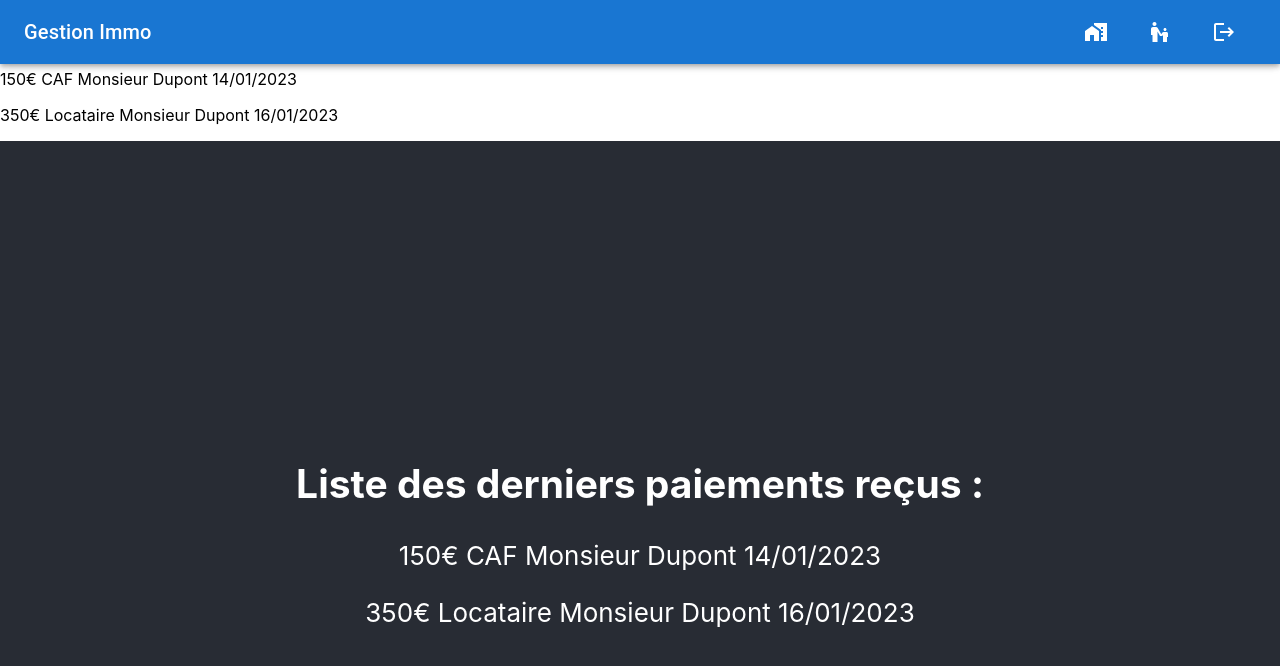
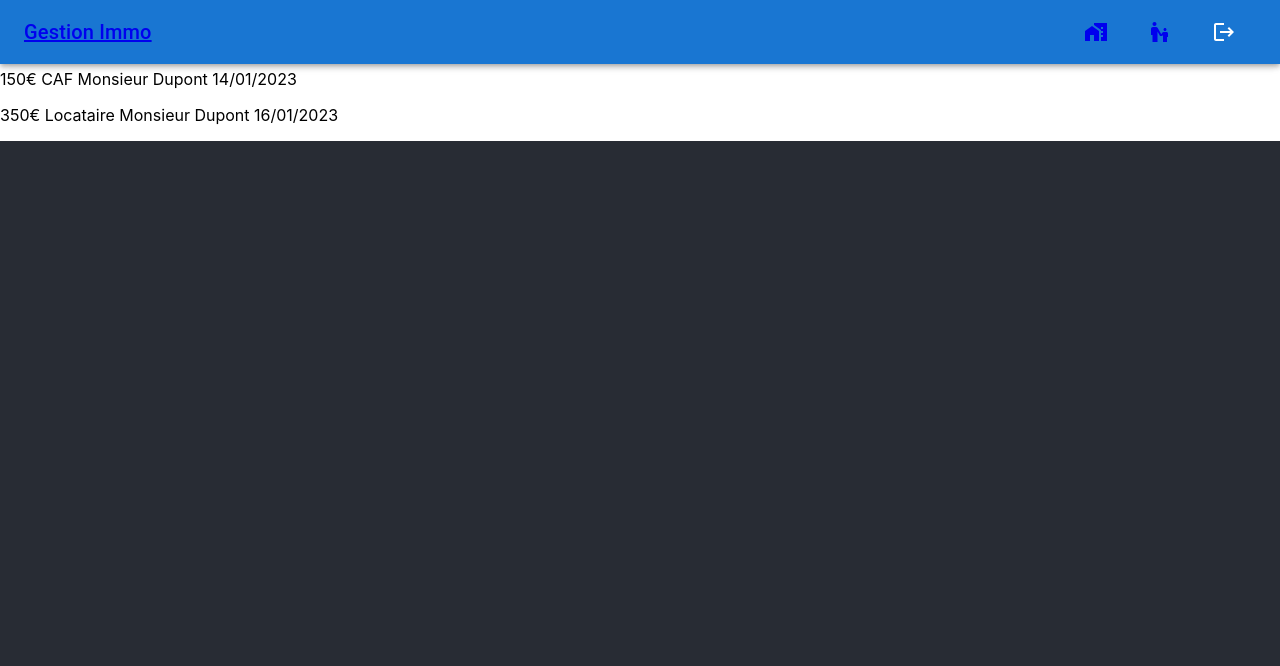
Before and after one commit to ColeeneP/AppGestionLocation, a React (Create React App) app in the folder frontend/: page /home in a window 1280 px wide. Shown: the top 666 px of the page. Built offline with nearby package versions, Linux system fonts and the light colour scheme.

Commit message:
add some routes

```diff
--- a/frontend/src/App.js
+++ b/frontend/src/App.js
@@ -13,6 +13,7 @@ import MenuItem from '@mui/material/MenuItem';
 import useMediaQuery from '@mui/material/useMediaQuery';
 import { useTheme } from '@mui/material/styles';
 import Home from './components/Home';
+import { Link } from "react-router-dom";
 
 export default function App() {
   const [anchorEl, setAnchorEl] = React.useState(null);
@@ -31,9 +32,9 @@ export default function App() {
       <header className="App-header">
       <AppBar position="fixed" top='0' sx={{ display: isMobile ? 'block' : 'none'}}>
         <Toolbar>
-          <Typography variant="h6" component="div" align='left'  sx={{ flexGrow: 1 }}>
+        <Link to={`/home`}><Typography variant="h6" component="div" align='left'  sx={{ flexGrow: 1 }}>
             Gestion Immo
-          </Typography>
+          </Typography></Link>
           <MoreVertIcon onClick={handleClick} />
             <Menu         MenuListProps={{
           'aria-labelledby': 'long-button',
@@ -42,10 +43,10 @@ export default function App() {
         open={open}
         onClose={handleClose}>
               <MenuItem>
-                <Button color="inherit"><HomeWorkIcon /></Button>
+              <Link to={`/flats`}><Button color="inherit"><HomeWorkIcon /></Button></Link>
               </MenuItem>
               <MenuItem>
-              <Button color="inherit"><EscalatorWarningIcon /></Button>
+              <Link to={`/tenants`}><Button color="inherit"><EscalatorWarningIcon /></Button></Link>
               </MenuItem>
               <MenuItem>
               <Button color="inherit"><LogoutIcon /></Button>
@@ -56,15 +57,14 @@ export default function App() {
 
       <AppBar position="fixed" top='0' sx={{ display: isMobile ? 'none' : 'block'}}>
         <Toolbar>
-          <Typography variant="h6" component="div" align='left'  sx={{ flexGrow: 1 }}>
-            Gestion Immo
+        <Typography variant="h6" component="div" align='left'  sx={{ flexGrow: 1 }}>
+            <Link to={`/home`}>Gestion Immo</Link>
           </Typography>
-              <Button color="inherit" title="Appartements"><HomeWorkIcon /></Button>
-              <Button color="inherit" title="Locataires"><EscalatorWarningIcon /></Button>
+              <Link to={`/flats`}><Button color="inherit" title="Appartements"><HomeWorkIcon /></Button></Link>
+              <Link to={`/tenants`}><Button color="inherit" title="Locataires"><EscalatorWarningIcon /></Button></Link>
               <Button color="inherit" title="Se déconnecter"><LogoutIcon /></Button>
         </Toolbar>
       </AppBar>
-      <Home />
       </header>
     </div>
   );
--- a/frontend/src/index.js
+++ b/frontend/src/index.js
@@ -5,6 +5,8 @@ import './index.css';
 import App from './App.js';
 import reportWebVitals from './reportWebVitals';
 import Home from './components/Home';
+import Tenants from './components/Tenants';
+import Flats from './components/Flats';
 
 const root = ReactDOM.createRoot(document.getElementById('root'));
 root.render(
@@ -12,9 +14,12 @@ root.render(
     <BrowserRouter>
       <Routes>
         <Route path="/home" element={<Home />} />
+        <Route path="/tenants" element={<Tenants />} />
+        <Route path="/flats" element={<Flats />} />
       </Routes>
+    <App />
     </BrowserRouter>
-    <App />
+
   </React.StrictMode>
 );
 
```
